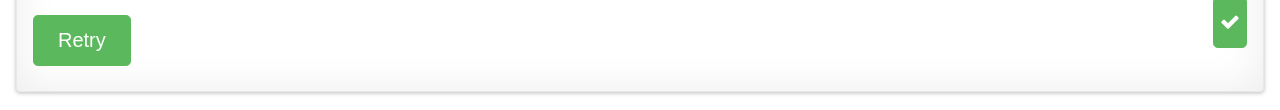
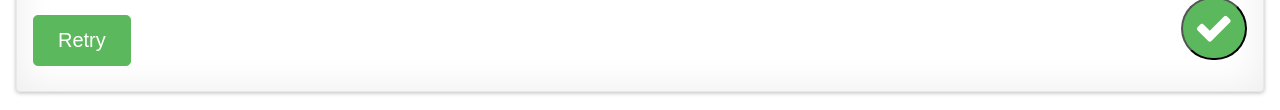
Before and after one commit to isaac-blasiman/stmartins-guest-attendance, a plain HTML site: page Create Signature - Adult.html in a window 1280 px wide. Shown: the part 676-786 px from the top of the page. Drawn offline with Linux system fonts and the light colour scheme.

Commit message:
Changed save button to a badge

```diff
--- a/Create Signature - Adult.html
+++ b/Create Signature - Adult.html
@@ -76,7 +76,7 @@
                     <button type="button" class="clear btn btn-success btn-lg" data-action="clear">Retry</button>
                 </div>
                 <div>
-                    <button type="button" class="save btn btn-success btn-lg" id="round-checkbox" data-action="save-png"><i class="fa fa-check" aria-hidden="true"></i></button>
+                    <button type="button" class="badge badge-pill badge-success" id="round-checkbox" data-action="save-png"><i class="fa fa-check" aria-hidden="true"></i></button>
                 </div>
             </div>
         </div>
```
